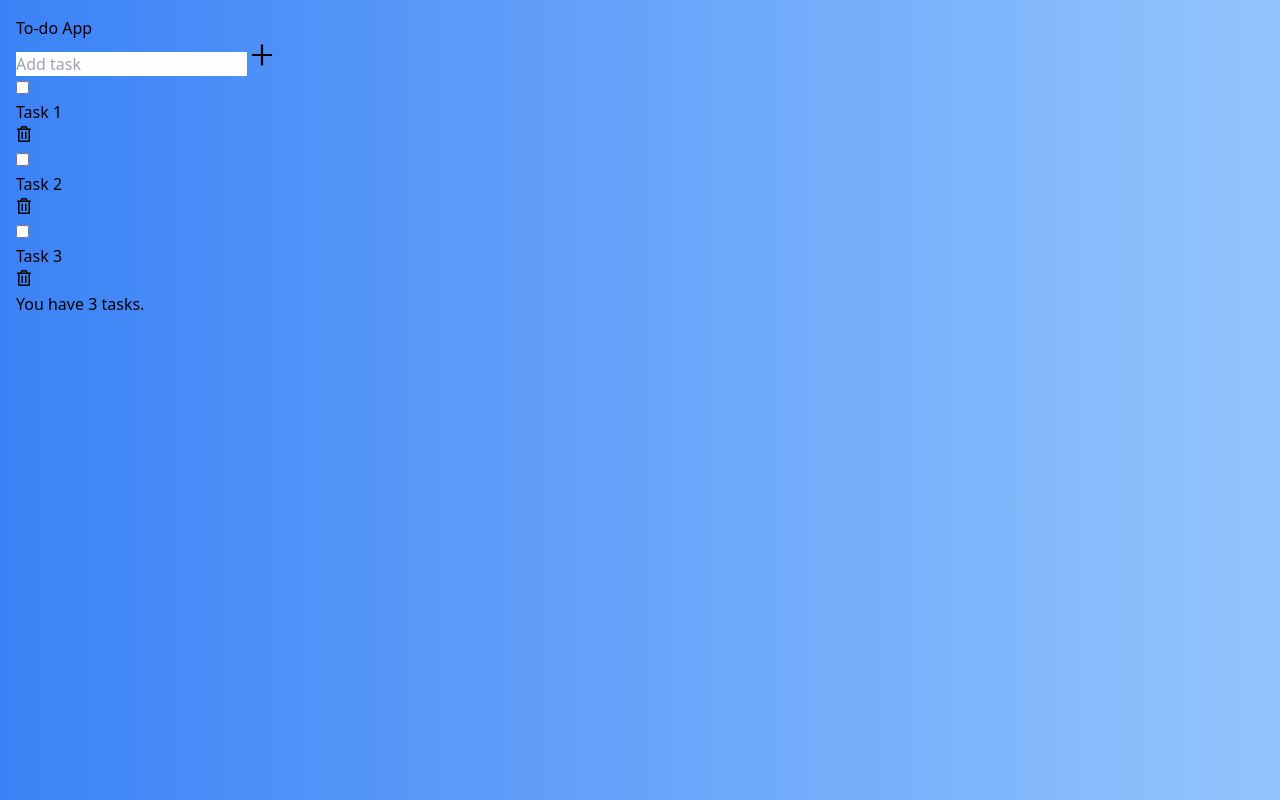
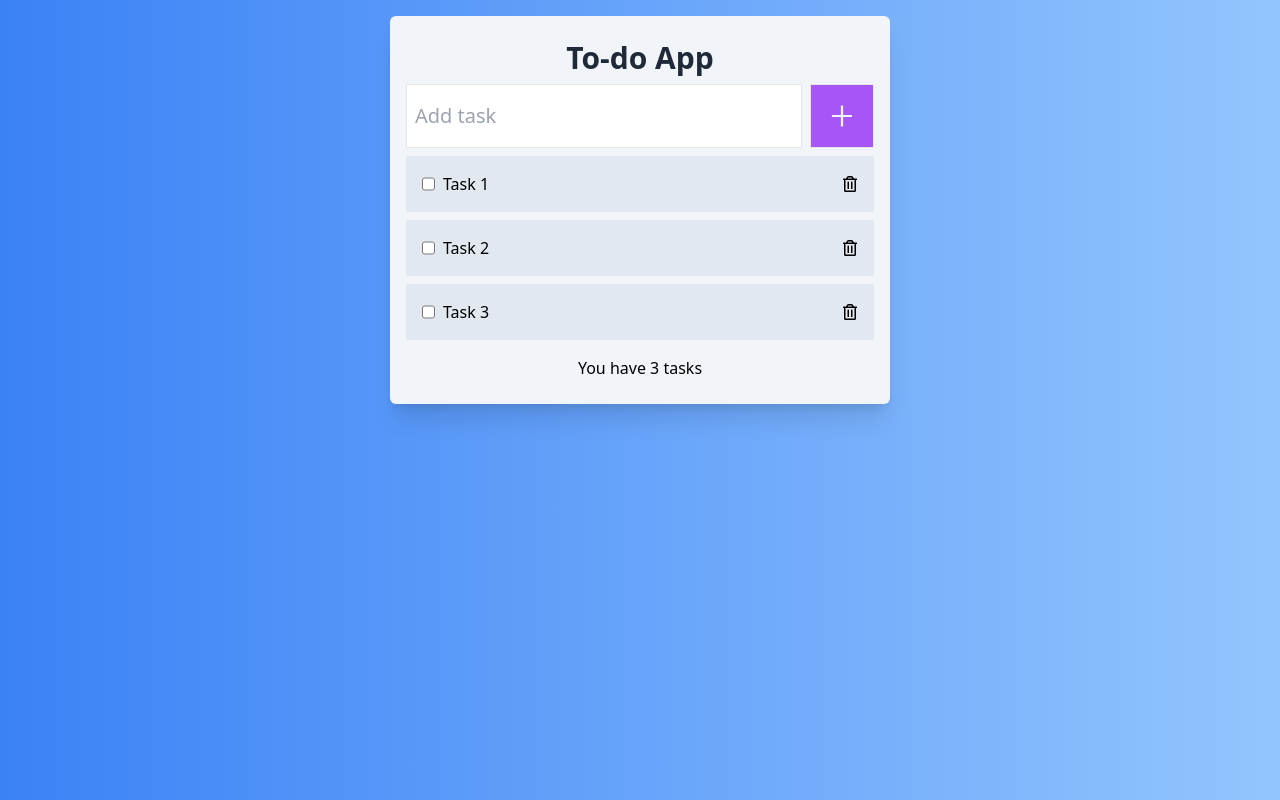
Before and after one commit to javadrip/react-todo, a React (Vite) app: page / in a window 1280 px wide. Built offline with nearby package versions, Linux system fonts and the light colour scheme.

Commit message:
Add styles

```diff
--- a/src/App.jsx
+++ b/src/App.jsx
@@ -4,6 +4,12 @@ import Task from "./components/Task";
 
 const style = {
   bg: `h-screen w-screen p-4 bg-gradient-to-r from-blue-500 to-blue-300`,
+  container: `bg-slate-100 max-w-[500px] w-full m-auto rounded-md shadow-xl p-4`,
+  h3: `text-3xl font-bold text-center text-gray-800 p-2`,
+  form: `flex justify-between`,
+  input: `border p-2 w-full text-xl`,
+  button: `border p-4 ml-2 bg-purple-500 text-slate-100`,
+  count: `text-center p-2`,
 };
 
 function App() {
@@ -21,10 +27,10 @@ function App() {
         </form>
         <ul>
           {tasks.map((task, index) => (
-            <Task key={index} task={task} />
+            <Task key={index} text={task} />
           ))}
         </ul>
-        <p className={style.count}>You have {tasks.length} tasks.</p>
+        <p className={style.count}>You have {tasks.length} tasks</p>
       </div>
     </div>
   );
--- a/src/components/Task.jsx
+++ b/src/components/Task.jsx
@@ -1,23 +1,30 @@
 import PropTypes from "prop-types";
 import { FaRegTrashAlt } from "react-icons/fa";
 
-const style = {};
+const style = {
+  li: `flex justify-between bg-slate-200 p-4 my-2 capitalize`,
+  liComplete: `flex justify-between bg-slate-400 p-4 my-2 capitalize`,
+  row: `flex`,
+  text: `ml-2 cursor-pointer`,
+  textComplete: `ml-2 cursor-pointer line-through`,
+  button: `cursor-pointer flex items-center`,
+};
 
 function Task(props) {
   return (
     <li className={style.li}>
       <div className={style.row}>
         <input type="checkbox" />
-        <p className={style.task}>{props.task}</p>
-        <button>{<FaRegTrashAlt />}</button>
+        <p className={style.text}>{props.text}</p>
       </div>
+      <button>{<FaRegTrashAlt />}</button>
     </li>
   );
 }
 
 // Defined to remove the warning "'task' is missing in props validation" for props.task
 Task.propTypes = {
-  task: PropTypes.string.isRequired,
+  text: PropTypes.string.isRequired,
 };
 
 export default Task;
```
